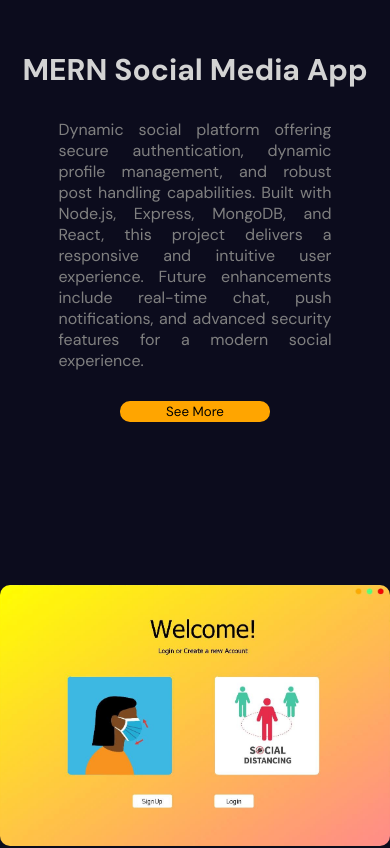
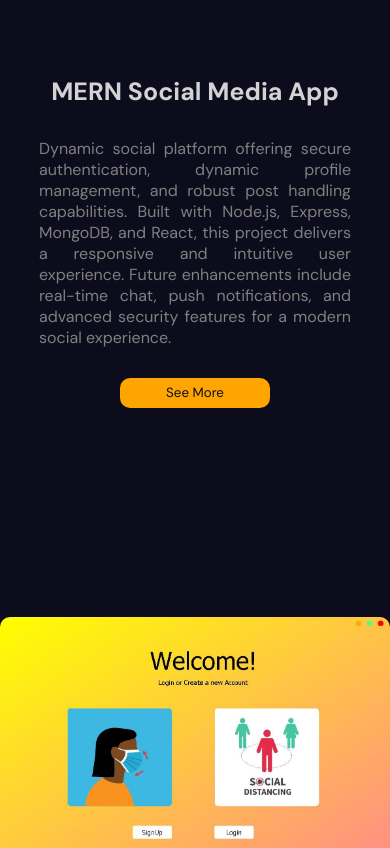
Before and after one commit to Shubhu2603/Animated-Portfolio, a React (Vite) app: page / in a window 390 px wide. Shown: the part 2780-3628 px from the top of the page. Built offline with nearby package versions, Linux system fonts and the light colour scheme.

Commit message:
adjusted for mobile

```diff
--- a/src/components/portfolio/portfolio.scss
+++ b/src/components/portfolio/portfolio.scss
@@ -48,7 +48,7 @@
                     padding-top: 70px;
 
                     @include mobile{
-                        padding-top: 7%;
+                        padding-top: 15%;
                         width: 100%;
                         max-height: 300px;
                     }
@@ -73,7 +73,7 @@
                 span{
                     color:orange;
                     @include mobile{
-                        padding: 0px 20px;
+                        padding: 0px 30px;
                     }
                 }
                 @include mobile{
@@ -81,6 +81,7 @@
                     align-items: center;
                     text-align: center;
                     align-items: center;
+                    padding-top: 10px;
                     padding-bottom:150px;
 
                 }
@@ -91,7 +92,7 @@
                     align-self: flex-start;
                     text-align: left;
                     @include mobile{
-                        font-size: 30px;
+                        font-size: 25px;
                         align-self: center;
                         align-items: center;
                         text-align: center;
@@ -105,8 +106,8 @@
                     justify-content: center;
                     @include mobile{
                         font-size: 16px;
-                        padding-left: 15%;
-                        padding-right: 15%;
+                        padding-left: 10%;
+                        padding-right: 10%;
                     }
                 }
                 button{
@@ -115,7 +116,9 @@
                     width:150px;
                     height: 30px;
                     border:2px solid orange;
+                    color:#0c0c1d;
                     cursor: pointer;
+
 
                     &:hover{
                         background-color: transparent;
```
